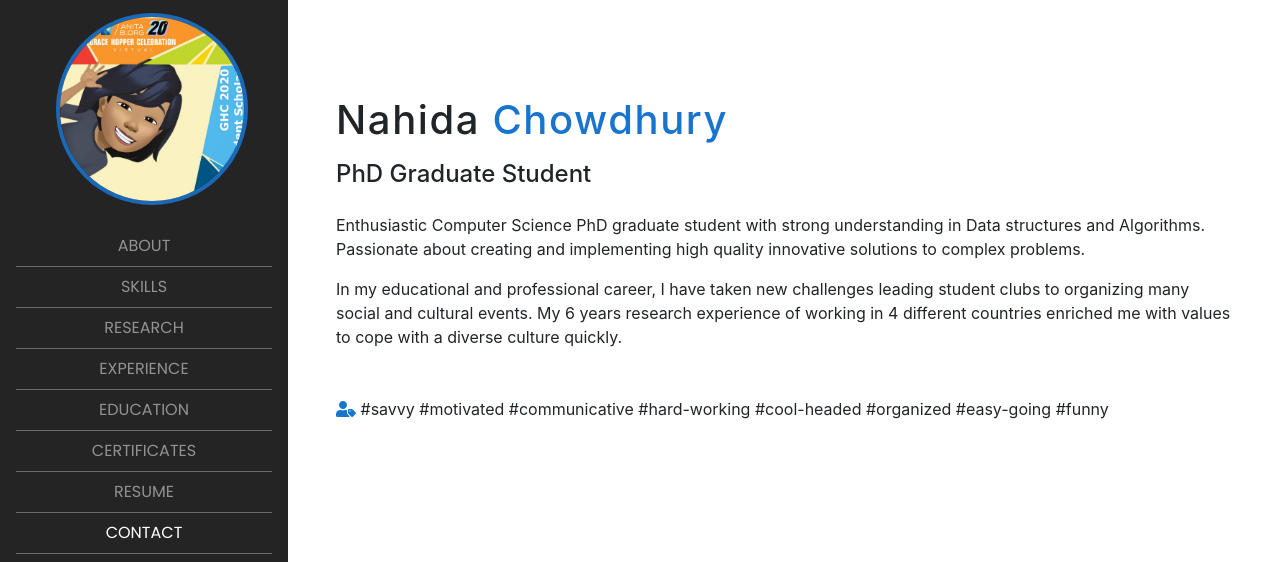
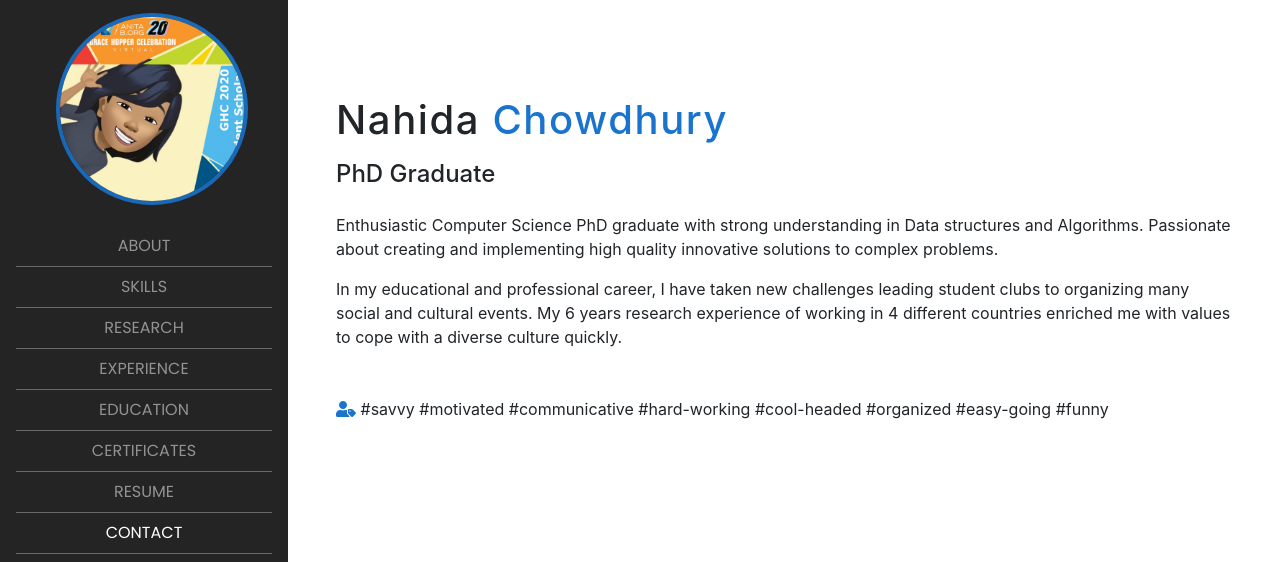
Before and after one commit to nahidasu/nahida.github.io, a website with bundled scripts: page index.html in a window 1280 px wide. Shown: the top 562 px of the page. Built offline with nearby package versions, Linux system fonts and the light colour scheme; a web font is replaced by a local one.

Commit message:
Update index.html

```diff
--- a/index.html
+++ b/index.html
@@ -150,11 +150,11 @@
             PhD Graduate
           </p>
           <h4 class="mb-4">
-            PhD Graduate Student
+            PhD Graduate
           </h4>
 
           <p class="mb-3">
-           Enthusiastic Computer Science PhD graduate student with strong understanding in Data structures and Algorithms. Passionate about creating and implementing high quality innovative solutions to complex problems.
+           Enthusiastic Computer Science PhD graduate with strong understanding in Data structures and Algorithms. Passionate about creating and implementing high quality innovative solutions to complex problems.
           </p>
 
           <p>
```
